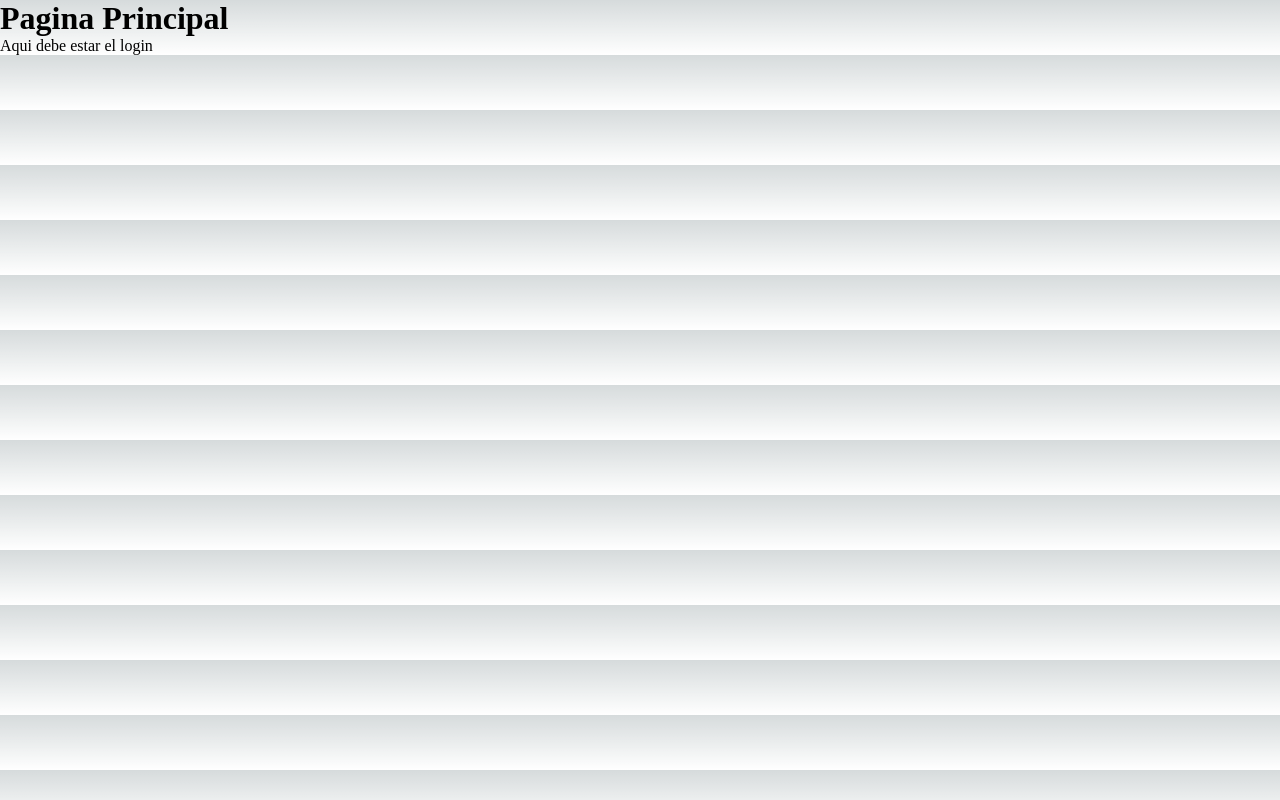
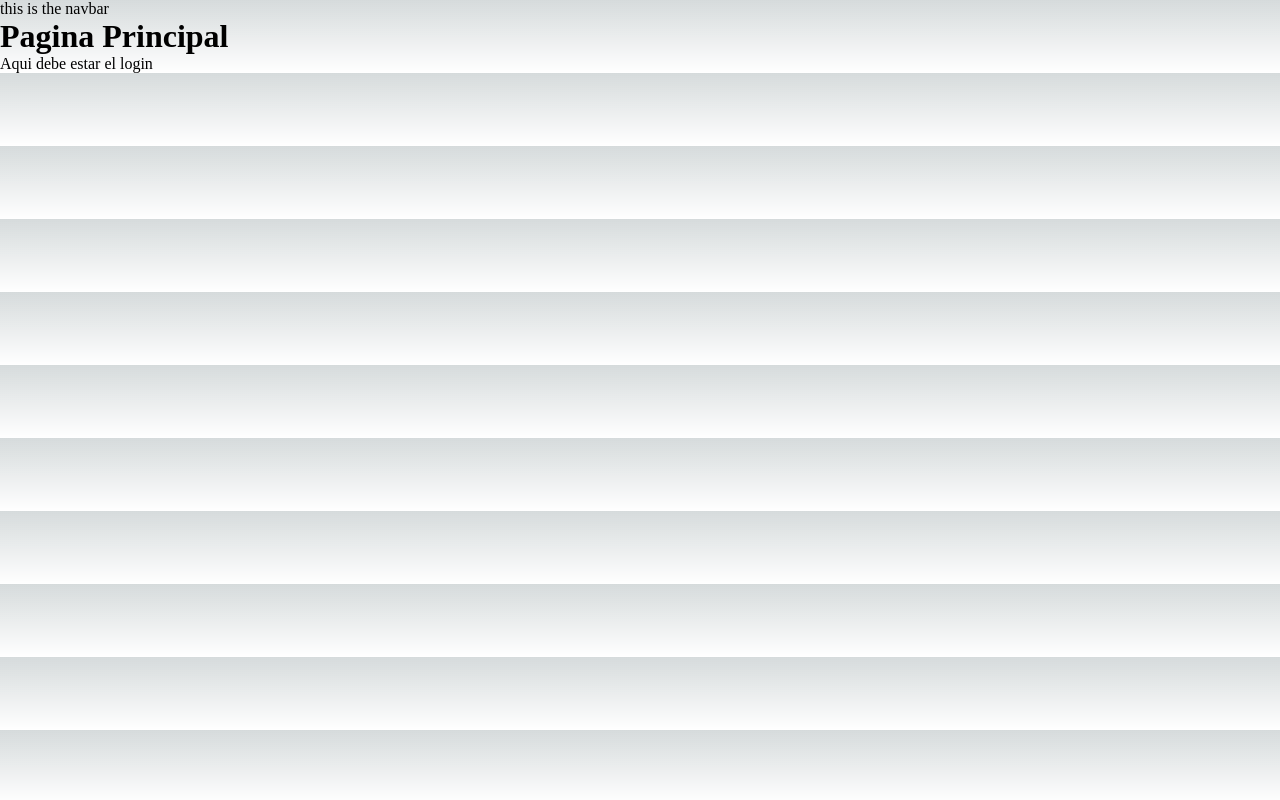
Before and after one commit to Lutejada/gemetnext13, a Next.js app: page / in a window 1280 px wide. Built offline with nearby package versions, Linux system fonts and the light colour scheme.

Commit message:
borrar componentes innecesarios

```diff
--- /dev/null
+++ b/src/app/dashboard/components/AppBar.tsx
@@ -0,0 +1,15 @@
+import * as React from 'react'
+import Box from '@mui/material/Box'
+import Toolbar from '@mui/material/Toolbar'
+import Typography from '@mui/material/Typography'
+import Button from '@mui/material/Button'
+import IconButton from '@mui/material/IconButton'
+import MenuIcon from '@mui/icons-material/Menu'
+
+export default function AppBar () {
+  return (
+    <nav>
+        this is the navbar
+    </nav>
+  )
+}
--- a/src/app/layout.tsx
+++ b/src/app/layout.tsx
@@ -1,19 +1,23 @@
 import React from 'react'
 import './globals.css'
+import AppBar from './dashboard/components/AppBar'
 
 export const metadata = {
   title: 'Gemet',
-  description: 'Gestion Metrologica',
+  description: 'Gestion Metrologica'
 }
 
-export default function RootLayout({
-  children,
+export default function RootLayout ({
+  children
 }: {
   children: React.ReactNode
 }) {
   return (
-    <html lang="en">
-      <body>{children}</body>
+    <html lang='en'>
+      <body>
+        <AppBar />
+        {children}
+      </body>
     </html>
   )
 }
--- a/src/modules/equipos/aplication/equipo.ts
+++ /dev/null
@@ -1,4 +0,0 @@
-
-export interface equipo {
-
-}
```
Also changed, not shown: src/components/Layouts/index.ts (deleted), src/components/error/error.module.css (deleted), src/components/error/error.ts (deleted), src/components/ui/index.ts (deleted), src/modules/equipos/aplication/equipo.mapper.ts (deleted), src/modules/equipos/domain/equipos.actions.ts (deleted), src/modules/equipos/domain/equipos.output.ts (deleted), src/modules/equipos/domain/equipos.ts (deleted), src/modules/equipos/infrastructure/equipo.ts (deleted), 1 other file (tests, documents, lock files or other folders).
